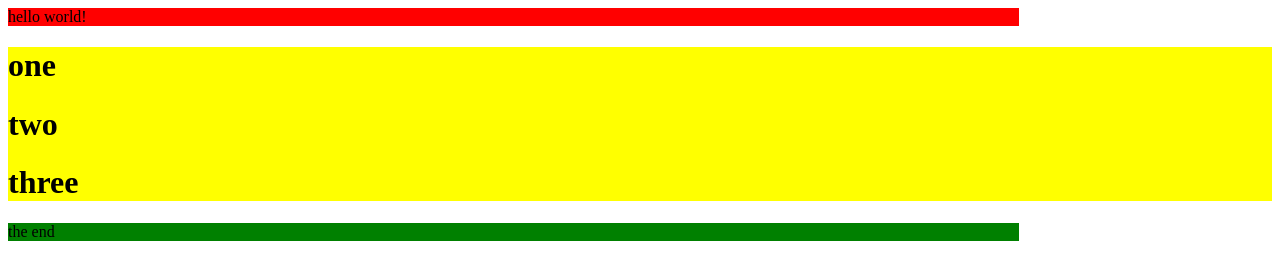
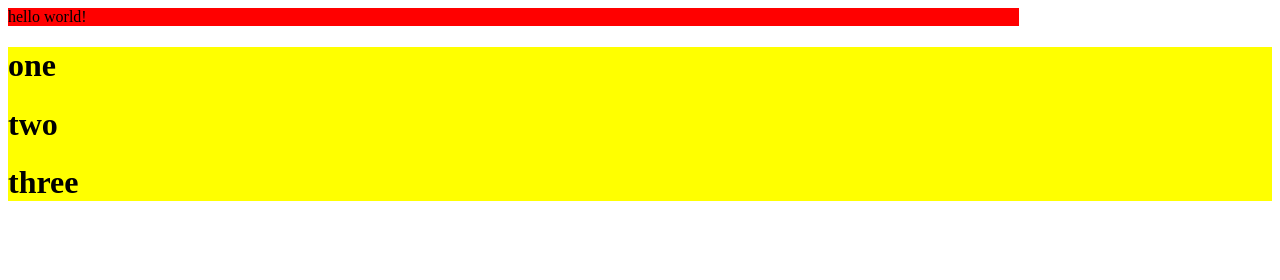
Before and after one commit to ANB-programmer/test-one, a plain HTML site: page index.html in a window 1280 px wide. Drawn offline with Linux system fonts and the light colour scheme.

Commit message:
full com

```diff
--- a/index.html
+++ b/index.html
@@ -13,7 +13,5 @@
         <h1>two</h1>
         <h1>three</h1>
     </div>
-
-    <footer>the end</footer>
 </body>
 </html>
```
Also changed, not shown: javascript.js (added).
